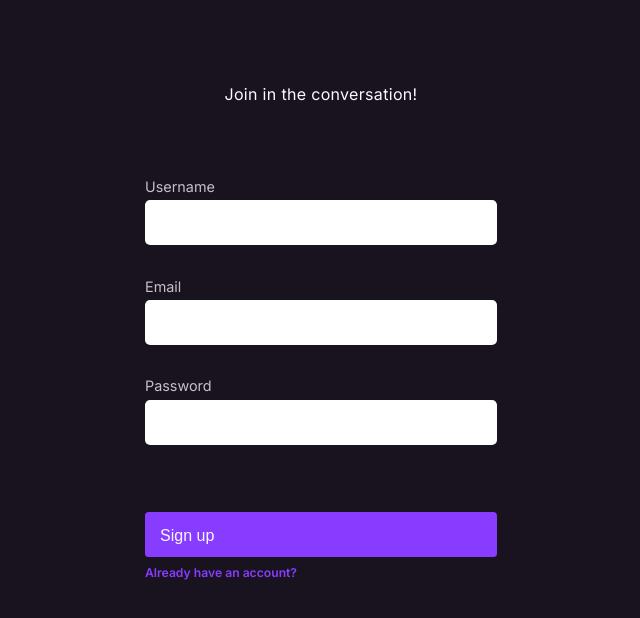
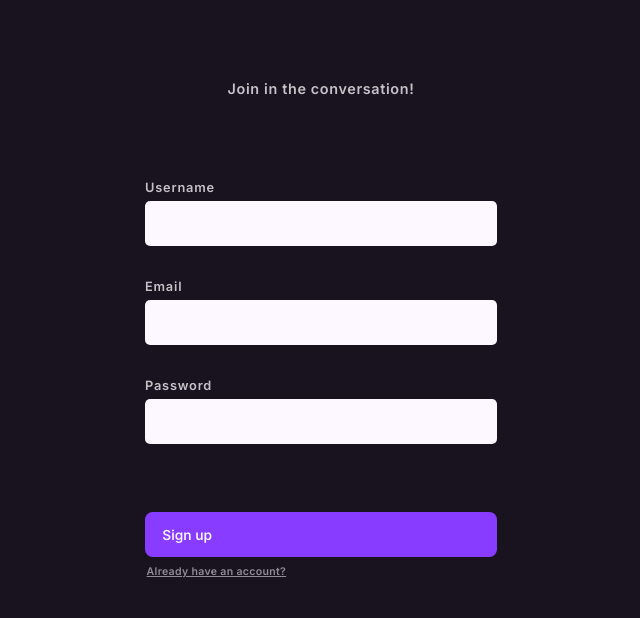
Before and after one commit to ichimaru001/chibot-react-app, a React (Vite) app: page /signin in a window 1280 px wide. Shown: the top 618 px of the page, without its empty margins (319-959 px from the left). Built offline with nearby package versions, Linux system fonts and the light colour scheme.

Commit message:
refined signin page ui

```diff
--- a/src/App.css
+++ b/src/App.css
@@ -167,23 +167,24 @@ main {
 .btn-login-signin {
   background-color: var(--primary-400);
   border: none;
-  border-radius: 0.24rem;
+  border-radius: 0.48rem;
   height: 2.8rem;
   width: 100%;
-  font-weight: 500;
+  font-weight: 550;
+  font-family: inherit;
   padding-right: 76%;
   padding-top: 0.1rem;
   color: var(--complement-500);
-  font-size: 1rem;
+  font-size: 0.86rem;
   margin-bottom: 0.5rem;
   text-overflow: hidden;
   white-space: nowrap;
-  transition: 0.03s ease-out;
+  transition: opacity 0.3s ease-out, background-color 0.18s ease-out;
   &:hover {
-    opacity: 0.9;
+    background-color: var(--primary-500);
   }
   &:active {
-    opacity: 0.7;
+    opacity: 0.2;
   }
 }
 /* BUTTON */
@@ -250,8 +251,10 @@ main {
 /* sign in */
 .header-signin {
   color: var(--complement-400);
-  margin-bottom: 0.33rem;
-  font-size: 0.9rem;
+  margin-bottom: 0.36rem;
+  font-size: 0.8rem;
+  font-weight: 600;
+  letter-spacing: 0.05rem;
 }
 .input-signin {
   height: 2.8rem;
@@ -260,6 +263,8 @@ main {
   padding: 0rem 0.6rem;
   font-size: 1rem;
   font-weight: 500;
+  transition: 0.06s ease-out;
+  background-color: var(--complement-500);
   &:focus {
     outline: 0.14rem solid var(--complement-400);
   }
@@ -273,28 +278,34 @@ main {
   color: var(--complement-500);
 }
 .login-link-signin {
-  width: 100%;
-  color: var(--primary-400);
-  font-size: 0.76rem;
+  width: auto;
+  display: inline-block;
+  color: var(--complement-300);
+  font-size: 0.66rem;
   font-weight: 600;
+  margin-top: 0.02rem;
   margin-bottom: 22%;
+  margin-left: 0.1rem;
   cursor: pointer;
+  letter-spacing: 0.02rem;
 
-  transition: 0.01s ease-out;
+  text-decoration: underline;
+
+  transition: color 0.2s ease-out, opacity 0.03s ease-out;
 
   -webkit-user-select: none; /* Safari */
   -ms-user-select: none; /* IE 10 and IE 11 */
   user-select: none; /* Standard syntax */
   &:hover {
-    color: var(--primary-500);
+    color: var(--complement-200);
   }
   &:active {
-    opacity: 0.9;
+    opacity: 0.7;
   }
 }
 .div-signup-signin {
   display: flex;
-  align-items: end;
+  align-items: start;
   justify-content: start;
   margin-top: 10%;
 }
@@ -303,11 +314,13 @@ main {
   display: flex;
   justify-content: center;
   align-items: end;
-  margin-bottom: 4.6rem;
+  margin-bottom: 5.2rem;
 }
 .upper-header-signin {
-  color: var(--complement-500);
-  letter-spacing: 0.02rem;
+  color: var(--complement-400);
+  letter-spacing: 0.04rem;
+  font-size: 0.9rem;
+  font-weight: 600;
 }
 .main-div-signin {
   background-color: var(--accent-300);
--- a/src/assets/Pages/Avatar.jsx
+++ b/src/assets/Pages/Avatar.jsx
@@ -185,7 +185,7 @@ const Avatar = () => {
     }
   }
 
-  // initialising/checks need saving/show save changes/expand PW div/check log out
+  // initialising avatar
   useEffect(() => {
     // checks if user is attempting to log out
     checkLogOutPopUp()
```
